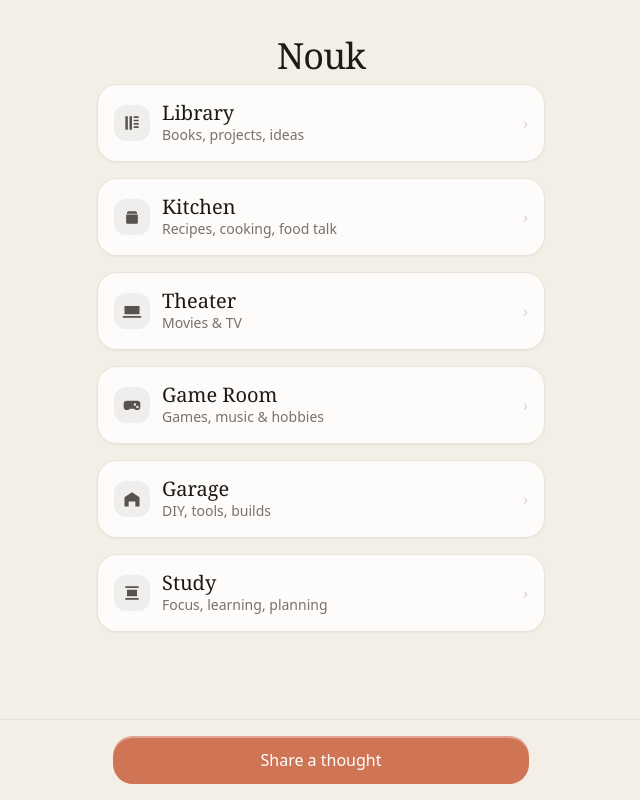
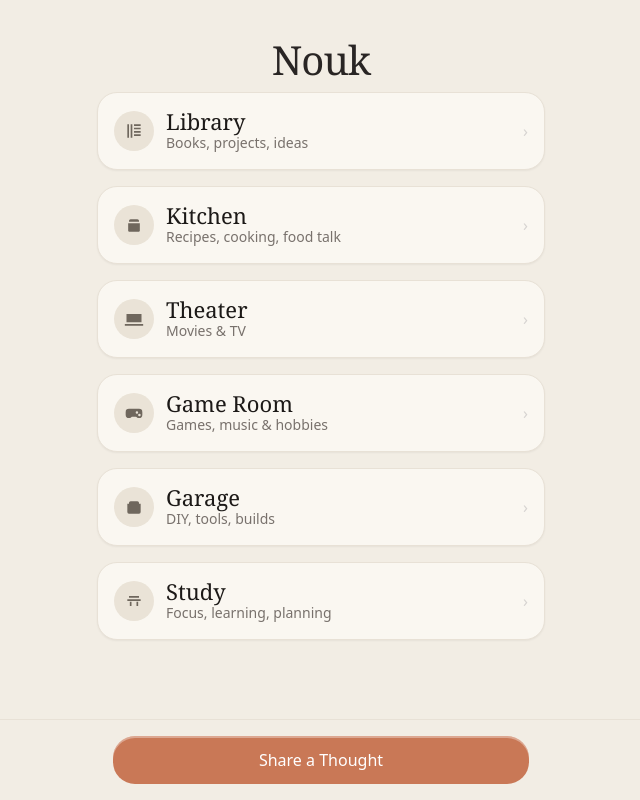
Before and after one commit to dus10-sudo/Nouk-V2, a Next.js app: page / in a window 1280 px wide. Shown: the whole page, without its empty margins (319-959 px from the left). Built offline with nearby package versions, Linux system fonts and the light colour scheme.

Commit message:
Update page.tsx

```diff
--- a/src/app/page.tsx
+++ b/src/app/page.tsx
@@ -3,96 +3,90 @@
 import Link from 'next/link';
 import React from 'react';
 
-/* ---------- Minimal mono icons (inline SVGs) ---------- */
-const Icon = {
-  library: (
-    <svg viewBox="0 0 24 24" className="h-5 w-5">
-      <path fill="currentColor" d="M4 4h3v16H4zM9 4h3v16H9zM14 4h6v2h-6zM14 8h6v2h-6zM14 12h6v2h-6zM14 16h6v2h-6z" />
-    </svg>
-  ),
-  kitchen: (
-    <svg viewBox="0 0 24 24" className="h-5 w-5">
-      <path fill="currentColor" d="M5 9h14v10a1 1 0 0 1-1 1H6a1 1 0 0 1-1-1V9zm3-4h8a2 2 0 0 1 2 2v1H6V7a2 2 0 0 1 2-2z" />
-    </svg>
-  ),
-  theater: (
-    <svg viewBox="0 0 24 24" className="h-5 w-5">
-      <path fill="currentColor" d="M3 6h18v10H3zM1 18h22v2H1z" />
-    </svg>
-  ),
-  game: (
-    <svg viewBox="0 0 24 24" className="h-5 w-5">
-      <path fill="currentColor" d="M7 14H5v-2h2V10h2v2h2v2H9v2H7v-2zm8.5-1a1.5 1.5 0 1 0 0-3 1.5 1.5 0 0 0 0 3zm3 3a1.5 1.5 0 1 0 0-3 1.5 1.5 0 0 0 0 3zM6 7h12a4 4 0 0 1 4 4v3a4 4 0 0 1-4 4h-1.5l-2-1.5h-5L7.5 18H6a4 4 0 0 1-4-4v-3a4 4 0 0 1 4-4z" />
-    </svg>
-  ),
-  garage: (
-    <svg viewBox="0 0 24 24" className="h-5 w-5">
-      <path fill="currentColor" d="M3 10l9-6 9 6v10a1 1 0 0 1-1 1h-4v-6H8v6H4a1 1 0 0 1-1-1V10z" />
-    </svg>
-  ),
-  study: (
-    <svg viewBox="0 0 24 24" className="h-5 w-5">
-      <path fill="currentColor" d="M4 4h16v2H4zM6 8h12v8H6zM4 18h16v2H4z" />
-    </svg>
-  ),
-} as const;
+/* --------- Monochrome inline icons (taupe) --------- */
+const glyph = (d: string) => (
+  <svg viewBox="0 0 24 24" className="h-5 w-5" aria-hidden>
+    <path fill="currentColor" d={d} />
+  </svg>
+);
 
-type Room = {
-  slug: string;
-  name: string;
-  description: string;
-  icon: React.ReactNode;
+const Icons = {
+  library: glyph('M4 4h2v16H4zm4 0h2v16H8zm4 0h8v2h-8zm0 4h8v2h-8zm0 4h8v2h-8zm0 4h8v2h-8z'),
+  kitchen: glyph('M6 7a2 2 0 0 1 2-2h8a2 2 0 0 1 2 2v1H6V7zm-1 3h14v9a1 1 0 0 1-1 1H6a1 1 0 0 1-1-1v-9z'),
+  theater: glyph('M3 6h18v10H3zM1 18h22v2H1z'),
+  gamepad: glyph('M7 14H5v-2h2V10h2v2h2v2H9v2H7v-2zm8.5-1a1.5 1.5 0 1 0 0-3 1.5 1.5 0 0 0 0 3zm3 3a1.5 1.5 0 1 0 0-3 1.5 1.5 0 0 0 0 3zM6 7h12a4 4 0 0 1 4 4v3a4 4 0 0 1-4 4h-1.5l-2-1.5h-5L7.5 18H6a4 4 0 0 1-4-4v-3a4 4 0 0 1 4-4z'),
+  toolbox: glyph('M4 8h16v10a2 2 0 0 1-2 2H6a2 2 0 0 1-2-2V8zm4-3h8a2 2 0 0 1 2 2v1H6V7a2 2 0 0 1 2-2zm3 7h2v2h-2z'),
+  desk: glyph('M4 10h16v2H4zm3 3h2v5H7zm8 0h2v5h-2zM6 6h12v2H6z'),
 };
 
-const ROOMS: Room[] = [
-  { slug: 'library',     name: 'Library',    description: 'Books, projects, ideas',  icon: Icon.library },
-  { slug: 'kitchen',     name: 'Kitchen',    description: 'Recipes, cooking, food talk', icon: Icon.kitchen },
-  { slug: 'theater',     name: 'Theater',    description: 'Movies & TV',             icon: Icon.theater },
-  { slug: 'game-room',   name: 'Game Room',  description: 'Games, music & hobbies',  icon: Icon.game },
-  { slug: 'garage',      name: 'Garage',     description: 'DIY, tools, builds',      icon: Icon.garage },
-  { slug: 'study',       name: 'Study',      description: 'Focus, learning, planning', icon: Icon.study },
-];
+/* --------- Room data (order + labels like mock) --------- */
+const ROOMS = [
+  { slug: 'library',    name: 'Library',    desc: 'Books, projects, ideas',       icon: Icons.library },
+  { slug: 'kitchen',    name: 'Kitchen',    desc: 'Recipes, cooking, food talk',  icon: Icons.kitchen },
+  { slug: 'theater',    name: 'Theater',    desc: 'Movies & TV',                  icon: Icons.theater },
+  { slug: 'game-room',  name: 'Game Room',  desc: 'Games, music & hobbies',       icon: Icons.gamepad },
+  { slug: 'garage',     name: 'Garage',     desc: 'DIY, tools, builds',           icon: Icons.toolbox },
+  { slug: 'study',      name: 'Study',      desc: 'Focus, learning, planning',    icon: Icons.desk },
+] as const;
+
+/* --------- Palette (numbers chosen to match the mock) --------- */
+const PAPER = '#F2EDE4';     // page background
+const CARD  = '#FAF7F1';     // card tint
+const EDGE  = '#E8E1D6';     // borders
+const CHIP  = '#EAE3D7';     // icon chip
+const TAUPE = '#6F675D';     // mono icon/text accent
+const CLAY  = '#C97856';     // CTA
 
 export default function HomePage() {
   return (
-    <main className="min-h-screen bg-[#F3EFE7] text-stone-900 flex flex-col">
+    <main className="min-h-screen flex flex-col" style={{ backgroundColor: PAPER, color: '#1f2937' }}>
       {/* Header */}
-      <header className="pt-9 pb-2 text-center">
-        <h1 className="text-4xl font-serif tracking-tight">Nouk</h1>
+      <header className="pt-10 pb-3 text-center">
+        <h1 className="text-[40px] leading-none font-serif tracking-tight text-stone-800">Nouk</h1>
       </header>
 
-      {/* Rooms list */}
+      {/* Rooms */}
       <section className="flex-1 px-4 pb-6">
         <div className="mx-auto w-full max-w-md space-y-4">
           {ROOMS.map((r) => (
             <Link
               key={r.slug}
               href={`/room/${r.slug}`}
-              className="group block rounded-2xl border border-[#E7E1D6] bg-white/80 backdrop-blur-sm shadow-sm hover:shadow-md transition-shadow"
+              className="group block rounded-[20px] border shadow-sm transition-shadow"
+              style={{ backgroundColor: CARD, borderColor: EDGE }}
             >
               <div className="flex items-center gap-3 px-4 py-4">
-                <div className="flex h-9 w-9 items-center justify-center rounded-xl bg-stone-200/60 text-stone-600">
+                <div
+                  className="flex h-10 w-10 items-center justify-center rounded-2xl text-[0px]"
+                  style={{ backgroundColor: CHIP, color: TAUPE }}
+                  aria-hidden
+                >
+                  <span className="text-[0]">{/* prevent baseline shift */}</span>
                   {r.icon}
                 </div>
                 <div className="min-w-0">
-                  <div className="font-serif text-[20px] leading-6">{r.name}</div>
-                  <div className="text-sm text-stone-500">{r.description}</div>
+                  <div className="font-serif text-[22px] leading-6 text-stone-900">{r.name}</div>
+                  <div className="text-sm text-stone-500">{r.desc}</div>
                 </div>
-                <div className="ml-auto text-stone-300 group-hover:text-stone-400">›</div>
+                <div className="ml-auto text-stone-300 group-hover:text-stone-400 select-none">›</div>
               </div>
             </Link>
           ))}
         </div>
       </section>
 
-      {/* Bottom bar */}
-      <footer className="sticky bottom-0 bg-[#F3EFE7]/95 backdrop-blur-sm border-t border-[#E7E1D6]">
+      {/* Bottom CTA */}
+      <footer
+        className="sticky bottom-0 border-t"
+        style={{ backgroundColor: PAPER, borderColor: EDGE }}
+      >
         <div className="mx-auto w-full max-w-md px-4 py-4">
           <Link
             href="/compose"
-            className="block w-full rounded-2xl bg-[#CF7556] text-white text-center py-3 font-medium shadow-[inset_0_2px_0_rgba(255,255,255,0.35)] hover:brightness-95 transition"
+            className="block w-full text-center font-medium text-white rounded-[22px] py-3 shadow-[inset_0_2px_0_rgba(255,255,255,0.35)] hover:brightness-95 transition"
+            style={{ backgroundColor: CLAY }}
           >
-            Share a thought
+            Share a Thought
           </Link>
         </div>
       </footer>
```
